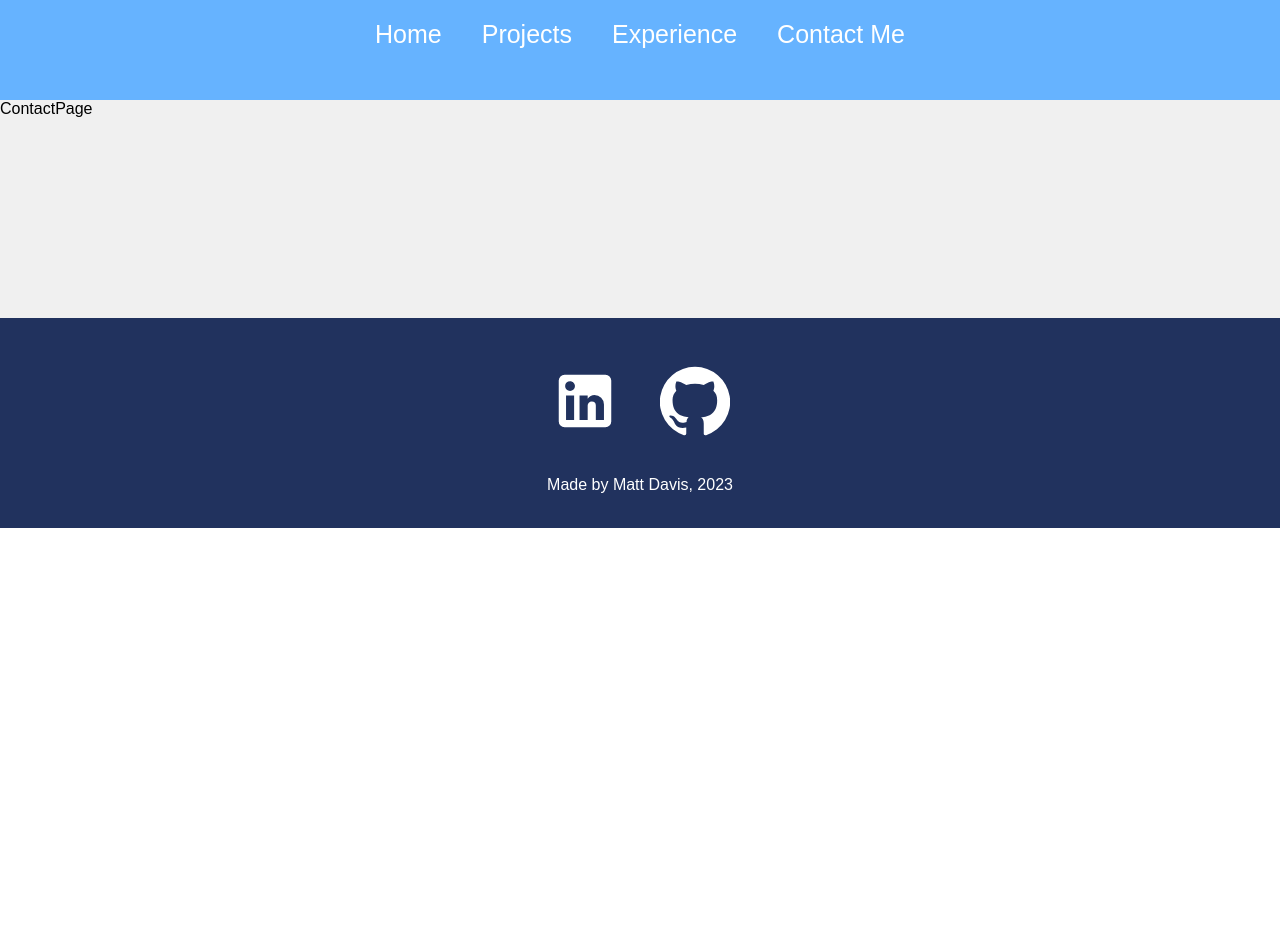
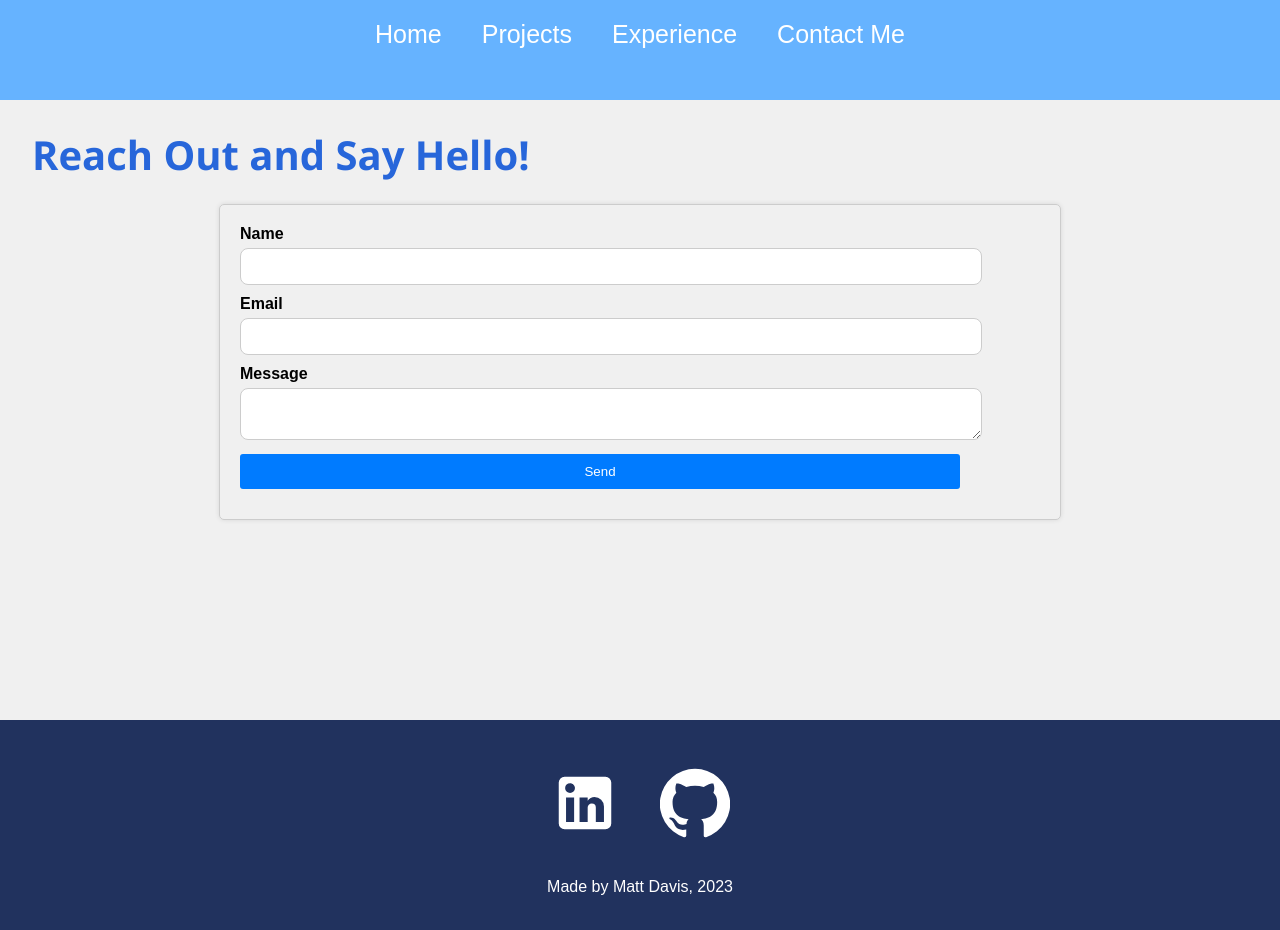
Before and after one commit to Mattdavis80/my-website, a React (Create React App) app: page /contact in a window 1280 px wide. Before the commit the page ends 800 px from the top, so only its background shows below. Built offline with nearby package versions, Linux system fonts and the light colour scheme.

Commit message:
updates to conact pages and more

```diff
--- a/package.json
+++ b/package.json
@@ -3,6 +3,7 @@
   "version": "0.1.0",
   "private": true,
   "dependencies": {
+    "@emailjs/browser": "^3.11.0",
     "@emotion/react": "^11.11.1",
     "@emotion/styled": "^11.11.0",
     "@material-ui/core": "^4.12.4",
@@ -14,6 +15,7 @@
     "@testing-library/user-event": "^13.5.0",
     "react": "^18.2.0",
     "react-dom": "^18.2.0",
+    "react-icons": "^4.10.1",
     "react-router-dom": "^6.15.0",
     "react-scripts": "5.0.1",
     "react-vertical-timeline-component": "^3.6.0",
--- a/src/Pages/ContactPage.jsx
+++ b/src/Pages/ContactPage.jsx
@@ -1,7 +1,14 @@
 import React from "react";
+import Contact from "../components/Contact";
+import "../styles/contact.css";
 
 const ContactPage = () => {
-  return <div>ContactPage</div>;
+  return (
+    <>
+      <h1>Reach Out and Say Hello!</h1>
+      <Contact />
+    </>
+  );
 };
 
 export default ContactPage;
--- a/src/Pages/ExperiencePage.jsx
+++ b/src/Pages/ExperiencePage.jsx
@@ -34,8 +34,8 @@ function Experience() {
             Bachelor of Kinesiology, Memorial University
           </h3>
           <p>
-            After graduation, I worked as a Kinesioloist at Pearlgate
-            Pyhsiotherapy 2014-2016
+            After graduation, I worked as a Kinesiologist at Pearlgate
+            Physiotherapy 2014-2016
           </p>
         </VerticalTimelineElement>
         <VerticalTimelineElement
@@ -58,7 +58,7 @@ function Experience() {
         <VerticalTimelineElement
           className="vertical-timeline-element--work"
           date="2023 - 2024"
-          iconStyle={{ background: "#e9d35b", color: "#fff" }}
+          iconStyle={{ background: "#3e497a", color: "#fff" }}
           icon={<WorkIcon />}
         >
           <h3 className="vertical-timeline-element-title">
--- a/src/Pages/HomePage.jsx
+++ b/src/Pages/HomePage.jsx
@@ -1,5 +1,5 @@
 import React from "react";
-import { LinkedIn, GitHub, Email } from "@material-ui/icons";
+import { LinkedIn, GitHub } from "@material-ui/icons";
 import "../styles/Home.css";
 import picture from "../images/picture.jpg";
 
@@ -30,25 +30,30 @@ const HomePage = () => {
         </div>
       </div>
       <div className="skills">
-        <h1> Skills</h1>
+        <h1>About me</h1>
+        <p className="info">
+          I am a Third Semester Software Development Student at Keyin College. I
+          am currently starting to learn Back-end Development after having
+          finished learning Front-end technology. I currently work in the
+          healthcare felid and am transitioning into tech.
+        </p>
+      </div>
+      <div className="skills">
+        <h1>Skills</h1>
         <ol className="list">
           <li className="item">
             <h2> Front-End</h2>
-            <span>
-              ReactJS, Angular, Redux, HTML, CSS, React Native, Flutter, NPM,
-              Ionic, BootStrap, MaterialUI, Yarn, TailwindCSS, StyledComponents
-            </span>
+            <span>ReactJS,HTML, CSS, React Native, NPM, MaterialUI,</span>
           </li>
           <li className="item">
-            <h2>Back-End</h2>
+            <h2>Back-End - Semester 3/4</h2>
             <span>
-              NodeJS, Java Spring, .NET, ExpressJS, GraphQL, ApolloServer,
-              MySQL, MongoDB, DynamoDB, DigitalOcean, AWS S3, MS SQL
+              NodeJS, Java Spring, .NET, ExpressJS, MySQL, MongoDB, DynamoDB
             </span>
           </li>
           <li className="item">
             <h2>Languages</h2>
-            <span>JavaScript, Java, Python, C#, C, C++, TypeScript, Go</span>
+            <span>JavaScript, Python</span>
           </li>
         </ol>
       </div>
--- a/src/Pages/ProjectDisplay.jsx
+++ b/src/Pages/ProjectDisplay.jsx
@@ -28,9 +28,9 @@ function ProjectDisplay() {
         <p className="project-description">
           <b>Description:</b> {project.description}
         </p>
-        <a href={project.link}>
+        {/* <a href={project.link}>
           <GitHub />
-        </a>
+        </a> */}
       </div>
     </>
   );
--- /dev/null
+++ b/src/components/Contact.jsx
@@ -0,0 +1,54 @@
+import React, { useRef, useState } from "react";
+import emailjs from "@emailjs/browser";
+import "../styles/contact.css";
+
+const Contact = () => {
+  const form = useRef();
+  const [isEmailSent, setIsEmailSent] = useState(false);
+
+  const sendEmail = (e) => {
+    e.preventDefault();
+
+    emailjs
+      .sendForm(
+        "service_znzd5qg",
+        "template_uqjegiw",
+        form.current,
+        "gbHYtswdX1kHUtqs8"
+      )
+      .then(
+        (result) => {
+          console.log(result.text);
+          setIsEmailSent(true); // Set the email sent state to true
+          setTimeout(() => {
+            setIsEmailSent(false); // Reset the email sent state after 3 seconds
+          }, 3000);
+          form.current.reset(); // Reset the form after successful submission
+        },
+        (error) => {
+          console.log(error.text);
+        }
+      );
+  };
+
+  return (
+    <>
+      {isEmailSent && (
+        <div className={`email-sent-message ${isEmailSent ? "active" : ""}`}>
+          Thanks for reaching out!
+        </div>
+      )}
+      <form className="contact-form" ref={form} onSubmit={sendEmail}>
+        <label>Name</label>
+        <input type="text" name="user_name" required />
+        <label>Email</label>
+        <input type="email" name="user_email" required />
+        <label>Message</label>
+        <textarea name="message" required />
+        <input type="submit" value="Send" />
+      </form>
+    </>
+  );
+};
+
+export default Contact;
--- a/src/styles/Home.css
+++ b/src/styles/Home.css
@@ -42,24 +42,33 @@
   justify-content: center;
   flex-direction: column;
   align-items: center;
+  text-align: center;
 }
 
 .skills h1 {
   color: #3e497a;
+  text-align: center;
 }
 
 .skills .list {
   list-style: none;
   width: 60%;
+  text-align: center;
 }
 
 .list span {
   font-size: 20px;
+  text-align: center;
 }
 
 #headshot {
   width: 400px;
   border-radius: 50%;
+}
+
+.info {
+  width: 58%;
+  text-align: center;
 }
 
 @media only screen and (max-width: 1200px) {
--- a/src/styles/Project.css
+++ b/src/styles/Project.css
@@ -50,6 +50,7 @@
 
 .projectItem h1 {
   font-size: 25px;
+  text-align: center;
 }
 
 @media only screen and (max-width: 1300px) {
@@ -58,7 +59,7 @@
   }
 }
 
-@media only screen and (max-width: 800px) {
+@media only screen and (max-width: 850px) {
   .projectList {
     grid-template-columns: 1fr;
   }
--- /dev/null
+++ b/src/styles/contact.css
@@ -0,0 +1,77 @@
+.contact-form {
+  width: 800px;
+  margin: 0 auto;
+  padding: 20px;
+  border: 1px solid #ccc;
+  border-radius: 5px;
+  box-shadow: 0px 0px 5px rgba(0, 0, 0, 0.1);
+}
+
+.contact-form label {
+  display: block;
+  margin-bottom: 5px;
+  font-weight: bold;
+}
+
+.contact-form input,
+.contact-form textarea {
+  margin: auto;
+  width: 90%;
+  padding: 10px;
+  margin-bottom: 10px;
+  border: 1px solid #ccc;
+  border-radius: 8px;
+}
+
+.contact-form input[type="submit"] {
+  background-color: #007bff;
+  color: white;
+  border: none;
+  border-radius: 3px;
+  padding: 10px 20px;
+  cursor: pointer;
+}
+
+.contact-form input[type="submit"]:hover {
+  background-color: #0056b3;
+}
+
+.email-sent-message {
+  display: flex;
+  align-items: center;
+  justify-content: center;
+  text-align: center;
+  width: 100%;
+  height: 100px;
+  background-color: #3e497a; /* Light green color */
+  color: #ffffff;
+  font-size: 3rem;
+  opacity: 1;
+  transition: opacity 0.5s ease-out;
+  width: 30%;
+  border-radius: 8px;
+  margin: 2rem auto;
+}
+
+.email-sent-message.active {
+  opacity: 1;
+}
+
+@media only screen and (max-width: 850px) {
+  .contact-form {
+    width: 500px;
+    margin: 0 auto;
+    padding: 20px;
+    border: 1px solid #ccc;
+    border-radius: 5px;
+    box-shadow: 0px 0px 5px rgba(0, 0, 0, 0.1);
+  }
+}
+
+h1 {
+  font-family: "Segoe UI", Tahoma, Geneva, Verdana, sans-serif;
+  font-size: 40px;
+  color: #2766da;
+  height: 50px;
+  margin-left: 2rem;
+}
```
Also changed, not shown: 1 other file (tests, documents, lock files or other folders).
